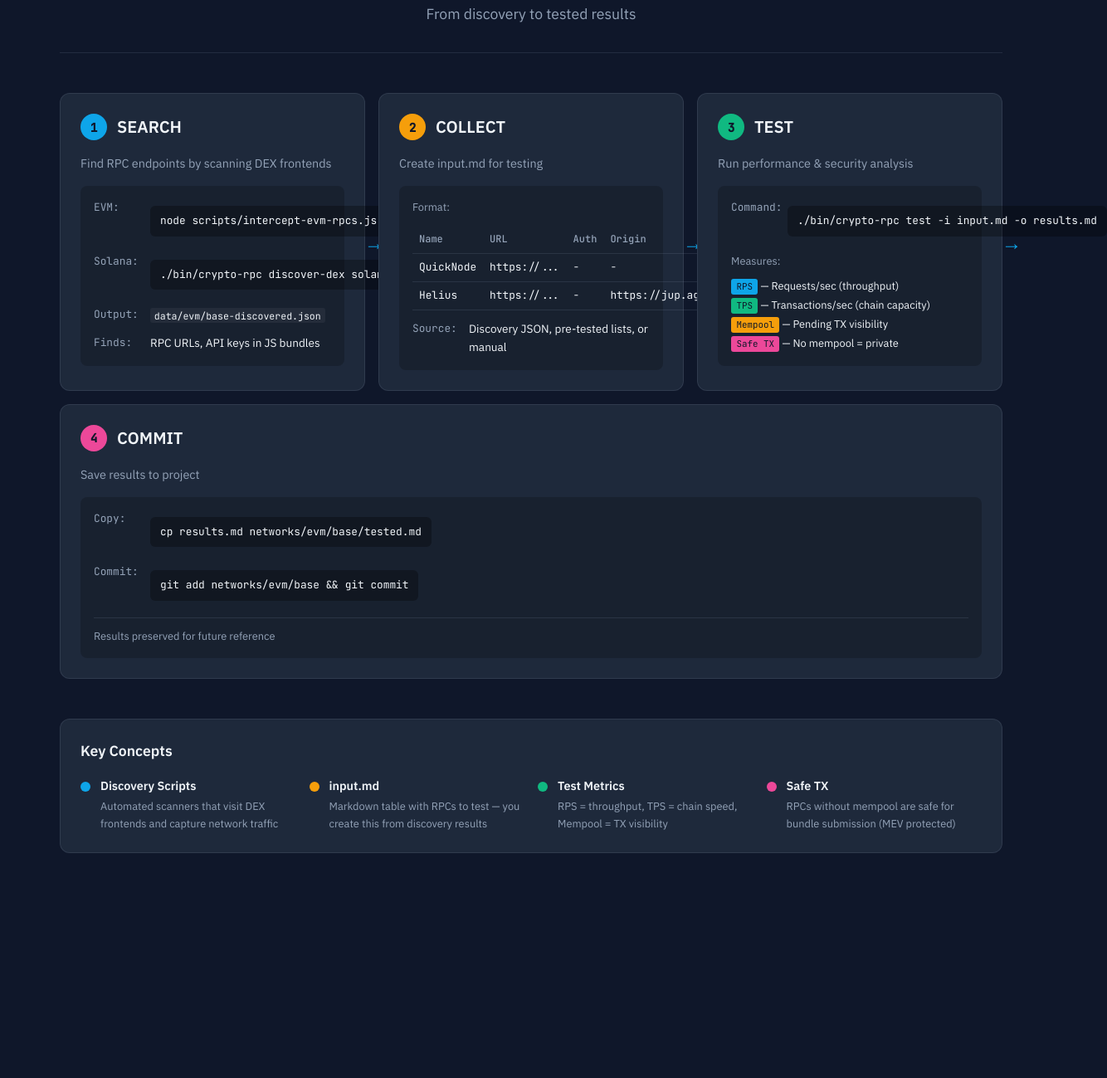
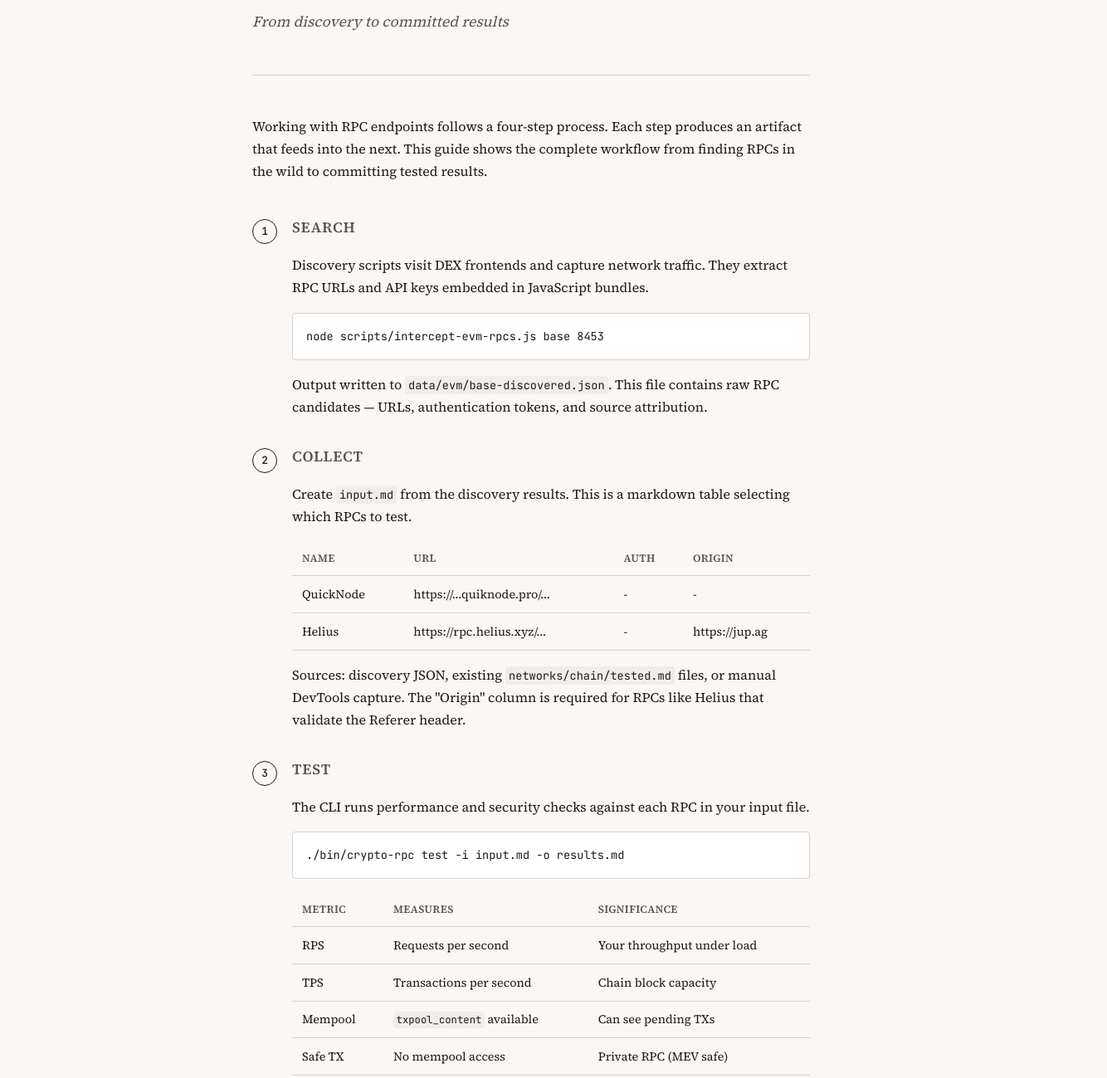
Before and after one commit to VenTheZone/crypto-rpc-library, a website: page docs/guides/workflow-visual.html in a window 1280 px wide. Shown: the part 120-1419 px from the top of the page at 83% size, 1334 px wide, since content can reach past the window. Before the commit the page ends 1180 px from the top, so only its background shows below. Drawn offline with Linux system fonts and the light colour scheme.

Commit message:
docs: rewrite visual guide with editorial aesthetic
Replaced cyan-pink-amber neon palette (AI slop) with warm paper/ink theme:
- Source Serif 4 for body text, JetBrains Mono for code
- Terracotta/sage accent colors
- Cream background (#faf7f5) with subtle borders
- Headings: uppercase instead of emoji icons
- Numbered steps with circle markers
- Collapsed card grid into tight editorial layout
- Added Common Patterns section with API key, Origin header,
  and mempool detection explanations
- Typography now has clear hierarchy: lede intro, numbered steps,
  tables, note callouts

Self-contained HTML, single page, no dependencies.

```diff
--- a/docs/guides/workflow-visual.html
+++ b/docs/guides/workflow-visual.html
@@ -3,253 +3,164 @@
 <head>
     <meta charset="UTF-8">
     <meta name="viewport" content="width=device-width, initial-scale=1.0">
-    <title>Crypto-RPC Workflow Guide</title>
-    <link href="https://fonts.googleapis.com/css2?family=IBM+Plex+Sans:wght@400;500;600&family=JetBrains+Mono:wght@400;500&display=swap" rel="stylesheet">
+    <title>Crypto-RPC Workflow</title>
+    <link href="https://fonts.googleapis.com/css2?family=Source+Serif+4:ital,opsz,wght@0..1,8..60,400..600&family=JetBrains+Mono:wght@400;500&display=swap" rel="stylesheet">
     <style>
         :root {
-            --bg: #0f172a;
-            --surface: #1e293b;
-            --surface-raised: #334155;
-            --border: rgba(148, 163, 184, 0.15);
-            --text: #f1f5f9;
-            --text-dim: #94a3b8;
-            --accent-1: #0ea5e9;
-            --accent-2: #10b981;
-            --accent-3: #f59e0b;
-            --accent-4: #ec4899;
+            --bg: #faf7f5;
+            --text: #1c1917;
+            --text-dim: #57534e;
+            --border: #d6d3d1;
+            --surface: #fff;
+            --accent-primary: #c2410c;
+            --accent-secondary: #65a30d;
         }
 
-        * {
-            margin: 0;
-            padding: 0;
-            box-sizing: border-box;
-        }
+        * { margin: 0; padding: 0; box-sizing: border-box; }
 
         body {
-            font-family: 'IBM Plex Sans', system-ui, sans-serif;
+            font-family: 'Source Serif 4', Georgia, serif;
             background: var(--bg);
             color: var(--text);
-            line-height: 1.6;
-            min-height: 100vh;
+            line-height: 1.7;
+            font-size: 16px;
         }
 
         .container {
-            max-width: 1200px;
+            max-width: 720px;
             margin: 0 auto;
-            padding: 2rem;
+            padding: 4rem 1.5rem;
         }
 
         header {
-            text-align: center;
             margin-bottom: 3rem;
-            padding: 2rem 0;
+            padding-bottom: 2rem;
             border-bottom: 1px solid var(--border);
         }
 
         h1 {
-            font-size: 2rem;
+            font-size: 2.2rem;
             font-weight: 600;
+            letter-spacing: -0.02em;
             margin-bottom: 0.5rem;
-            letter-spacing: -0.02em;
         }
 
-        .subtitle {
+        .lede {
             color: var(--text-dim);
             font-size: 1.1rem;
+            font-style: italic;
         }
 
-        /* Workflow Diagram */
-        .workflow {
-            display: flex;
-            align-items: stretch;
-            gap: 1rem;
-            margin: 3rem 0;
-            flex-wrap: wrap;
+        .section {
+            margin: 2.5rem 0;
         }
 
-        .step {
-            flex: 1;
-            min-width: 280px;
-            background: var(--surface);
-            border-radius: 12px;
-            padding: 1.5rem;
-            border: 1px solid var(--border);
-            position: relative;
+        h2 {
+            font-size: 1.1rem;
+            font-weight: 600;
+            text-transform: uppercase;
+            letter-spacing: 0.05em;
+            margin-bottom: 1rem;
+            color: var(--text-dim);
         }
 
-        .step::after {
-            content: "→";
-            position: absolute;
-            right: -1.5rem;
-            top: 50%;
-            transform: translateY(-50%);
-            color: var(--accent-1);
-            font-size: 1.5rem;
-            font-weight: bold;
-        }
-
-        .step:last-child::after {
-            display: none;
-        }
-
-        @media (max-width: 900px) {
-            .step::after {
-                content: "↓";
-                right: 50%;
-                top: 100%;
-                transform: translateX(50%);
-            }
-        }
-
-        .step-header {
-            display: flex;
-            align-items: center;
-            gap: 0.75rem;
+        p {
             margin-bottom: 1rem;
         }
 
-        .step-num {
-            width: 32px;
-            height: 32px;
+        pre {
+            font-family: 'JetBrains Mono', monospace;
+            font-size: 0.85rem;
+            background: var(--surface);
+            border: 1px solid var(--border);
+            border-radius: 4px;
+            padding: 1rem;
+            overflow-x: auto;
+            margin: 1rem 0;
+        }
+
+        code {
+            font-family: 'JetBrains Mono', monospace;
+            font-size: 0.85em;
+            background: rgba(0,0,0,0.04);
+            padding: 0.15em 0.3em;
+            border-radius: 3px;
+        }
+
+        table {
+            width: 100%;
+            border-collapse: collapse;
+            margin: 1rem 0;
+            font-size: 0.9rem;
+        }
+
+        th, td {
+            text-align: left;
+            padding: 0.6rem 0.75rem;
+            border-bottom: 1px solid var(--border);
+        }
+
+        th {
+            font-weight: 600;
+            font-size: 0.8rem;
+            text-transform: uppercase;
+            letter-spacing: 0.03em;
+            color: var(--text-dim);
+        }
+
+        .step-list {
+            list-style: none;
+            counter-reset: step;
+        }
+
+        .step-list li {
+            position: relative;
+            padding-left: 3rem;
+            margin-bottom: 2rem;
+            counter-increment: step;
+        }
+
+        .step-list li::before {
+            content: counter(step);
+            position: absolute;
+            left: 0;
+            top: 0.25rem;
+            width: 28px;
+            height: 28px;
+            border: 1.5px solid var(--text);
             border-radius: 50%;
             display: flex;
             align-items: center;
             justify-content: center;
-            font-weight: 600;
-            font-size: 0.9rem;
             font-family: 'JetBrains Mono', monospace;
+            font-size: 0.8rem;
+            font-weight: 500;
         }
 
-        .step-1 .step-num { background: var(--accent-1); color: var(--bg); }
-        .step-2 .step-num { background: var(--accent-3); color: var(--bg); }
-        .step-3 .step-num { background: var(--accent-2); color: var(--bg); }
-        .step-4 .step-num { background: var(--accent-4); color: var(--bg); }
-
-        .step-title {
-            font-size: 1.25rem;
-            font-weight: 600;
+        .note {
+            background: var(--surface);
+            border-left: 3px solid var(--accent-primary);
+            padding: 1rem 1.25rem;
+            margin: 1.5rem 0;
+            font-size: 0.95rem;
         }
 
-        .step-desc {
-            color: var(--text-dim);
-            font-size: 0.9rem;
-            margin-bottom: 1rem;
-        }
-
-        .step-details {
-            background: rgba(0, 0, 0, 0.2);
-            border-radius: 8px;
-            padding: 1rem;
-        }
-
-        .detail-row {
-            display: flex;
-            align-items: flex-start;
-            gap: 0.5rem;
-            margin-bottom: 0.75rem;
-            font-size: 0.85rem;
-        }
-
-        .detail-row:last-child {
-            margin-bottom: 0;
-        }
-
-        .detail-label {
-            color: var(--text-dim);
-            min-width: 60px;
-            font-family: 'JetBrains Mono', monospace;
-            font-size: 0.8rem;
-        }
-
-        .detail-value {
-            color: var(--text);
-        }
-
-        pre {
-            font-family: 'JetBrains Mono', monospace;
-            font-size: 0.8rem;
-            background: rgba(0, 0, 0, 0.3);
-            padding: 0.5rem 0.75rem;
-            border-radius: 6px;
-            overflow-x: auto;
-            margin: 0.5rem 0;
-        }
-
-        code {
-            font-family: 'JetBrains Mono', monospace;
-            background: rgba(255, 255, 255, 0.05);
-            padding: 0.1rem 0.3rem;
-            border-radius: 3px;
-            font-size: 0.85em;
-        }
-
-        /* Input/Output table */
-        .io-table {
-            width: 100%;
-            border-collapse: collapse;
-            margin: 0.5rem 0;
-            font-size: 0.8rem;
-        }
-
-        .io-table th,
-        .io-table td {
-            text-align: left;
-            padding: 0.4rem 0.5rem;
-            border-bottom: 1px solid var(--border);
-        }
-
-        .io-table th {
-            color: var(--text-dim);
-            font-weight: 500;
-            font-family: 'JetBrains Mono', monospace;
-            font-size: 0.75rem;
-        }
-
-        .io-table td {
-            font-family: 'JetBrains Mono', monospace;
-        }
-
-        /* Legend */
-        .legend {
-            margin-top: 3rem;
-            padding: 1.5rem;
-            background: var(--surface);
-            border-radius: 12px;
-            border: 1px solid var(--border);
-        }
-
-        .legend h3 {
-            margin-bottom: 1rem;
-            font-size: 1.1rem;
-        }
-
-        .legend-grid {
-            display: grid;
-            grid-template-columns: repeat(auto-fit, minmax(200px, 1fr));
-            gap: 1rem;
-        }
-
-        .legend-item {
-            display: flex;
-            align-items: flex-start;
-            gap: 0.75rem;
-        }
-
-        .legend-dot {
-            width: 12px;
-            height: 12px;
-            border-radius: 50%;
-            margin-top: 0.4rem;
-            flex-shrink: 0;
-        }
-
-        .legend-content h4 {
-            font-size: 0.9rem;
+        .note-title {
+            font-weight: 600;
             margin-bottom: 0.25rem;
         }
 
-        .legend-content p {
-            font-size: 0.8rem;
+        hr {
+            border: none;
+            border-top: 1px solid var(--border);
+            margin: 2.5rem 0;
+        }
+
+        footer {
+            margin-top: 3rem;
+            padding-top: 2rem;
+            border-top: 1px solid var(--border);
+            font-size: 0.9rem;
             color: var(--text-dim);
         }
     </style>
@@ -258,146 +169,107 @@
     <div class="container">
         <header>
             <h1>Crypto-RPC Workflow</h1>
-            <p class="subtitle">From discovery to tested results</p>
+            <p class="lede">From discovery to committed results</p>
         </header>
 
-        <div class="workflow">
-            <!-- Step 1: SEARCH -->
-            <div class="step step-1">
-                <div class="step-header">
-                    <div class="step-num">1</div>
-                    <div class="step-title">SEARCH</div>
-                </div>
-                <p class="step-desc">Find RPC endpoints by scanning DEX frontends</p>
-                <div class="step-details">
-                    <div class="detail-row">
-                        <span class="detail-label">EVM:</span>
-                        <div class="detail-value">
-                            <pre>node scripts/intercept-evm-rpcs.js base 8453</pre>
-                        </div>
-                    </div>
-                    <div class="detail-row">
-                        <span class="detail-label">Solana:</span>
-                        <div class="detail-value">
-                            <pre>./bin/crypto-rpc discover-dex solana</pre>
-                        </div>
-                    </div>
-                    <div class="detail-row">
-                        <span class="detail-label">Output:</span>
-                        <span class="detail-value"><code>data/evm/base-discovered.json</code></span>
-                    </div>
-                    <div class="detail-row">
-                        <span class="detail-label">Finds:</span>
-                        <span class="detail-value">RPC URLs, API keys in JS bundles</span>
-                    </div>
-                </div>
-            </div>
-
-            <!-- Step 2: COLLECT -->
-            <div class="step step-2">
-                <div class="step-header">
-                    <div class="step-num">2</div>
-                    <div class="step-title">COLLECT</div>
-                </div>
-                <p class="step-desc">Create input.md for testing</p>
-                <div class="step-details">
-                    <div style="margin-bottom: 0.75rem; font-size: 0.8rem; color: var(--text-dim);">Format:</div>
-                    <table class="io-table">
-                        <tr><th>Name</th><th>URL</th><th>Auth</th><th>Origin</th></tr>
-                        <tr><td>QuickNode</td><td>https://...</td><td>-</td><td>-</td></tr>
-                        <tr><td>Helius</td><td>https://...</td><td>-</td><td>https://jup.ag</td></tr>
-                    </table>
-                    <div class="detail-row" style="margin-top: 0.75rem;">
-                        <span class="detail-label">Source:</span>
-                        <span class="detail-value">Discovery JSON, pre-tested lists, or manual</span>
-                    </div>
-                </div>
-            </div>
-
-            <!-- Step 3: TEST -->
-            <div class="step step-3">
-                <div class="step-header">
-                    <div class="step-num">3</div>
-                    <div class="step-title">TEST</div>
-                </div>
-                <p class="step-desc">Run performance & security analysis</p>
-                <div class="step-details">
-                    <div class="detail-row">
-                        <span class="detail-label">Command:</span>
-                        <div class="detail-value">
-                            <pre>./bin/crypto-rpc test -i input.md -o results.md</pre>
-                        </div>
-                    </div>
-                    <div style="margin-bottom: 0.5rem; font-size: 0.8rem; color: var(--text-dim);">Measures:</div>
-                    <div style="font-size: 0.8rem; line-height: 1.8;">
-                        <code style="background: var(--accent-1); color: var(--bg); padding: 0.15rem 0.4rem;">RPS</code> — Requests/sec (throughput)<br/>
-                        <code style="background: var(--accent-2); color: var(--bg); padding: 0.15rem 0.4rem;">TPS</code> — Transactions/sec (chain capacity)<br/>
-                        <code style="background: var(--accent-3); color: var(--bg); padding: 0.15rem 0.4rem;">Mempool</code> — Pending TX visibility<br/>
-                        <code style="background: var(--accent-4); color: var(--bg); padding: 0.15rem 0.4rem;">Safe TX</code> — No mempool = private
-                    </div>
-                </div>
-            </div>
-
-            <!-- Step 4: COMMIT -->
-            <div class="step step-4">
-                <div class="step-header">
-                    <div class="step-num">4</div>
-                    <div class="step-title">COMMIT</div>
-                </div>
-                <p class="step-desc">Save results to project</p>
-                <div class="step-details">
-                    <div class="detail-row">
-                        <span class="detail-label">Copy:</span>
-                        <div class="detail-value">
-                            <pre>cp results.md networks/evm/base/tested.md</pre>
-                        </div>
-                    </div>
-                    <div class="detail-row">
-                        <span class="detail-label">Commit:</span>
-                        <div class="detail-value">
-                            <pre>git add networks/evm/base && git commit</pre>
-                        </div>
-                    </div>
-                    <div style="margin-top: 0.75rem; padding-top: 0.75rem; border-top: 1px solid var(--border); font-size: 0.8rem; color: var(--text-dim);">
-                        Results preserved for future reference
-                    </div>
-                </div>
-            </div>
+        <div class="section">
+            <p>
+                Working with RPC endpoints follows a four-step process. Each step produces an
+                artifact that feeds into the next. This guide shows the complete workflow from
+                finding RPCs in the wild to committing tested results.
+            </p>
         </div>
 
-        <div class="legend">
-            <h3>Key Concepts</h3>
-            <div class="legend-grid">
-                <div class="legend-item">
-                    <div class="legend-dot" style="background: var(--accent-1);"></div>
-                    <div class="legend-content">
-                        <h4>Discovery Scripts</h4>
-                        <p>Automated scanners that visit DEX frontends and capture network traffic</p>
-                    </div>
+        <ol class="step-list">
+            <li>
+                <h2>Search</h2>
+                <p>
+                    Discovery scripts visit DEX frontends and capture network traffic. They extract
+                    RPC URLs and API keys embedded in JavaScript bundles.
+                </p>
+                <pre>node scripts/intercept-evm-rpcs.js base 8453</pre>
+                <p>
+                    Output written to <code>data/evm/base-discovered.json</code>. This file contains
+                    raw RPC candidates — URLs, authentication tokens, and source attribution.
+                </p>
+            </li>
+
+            <li>
+                <h2>Collect</h2>
+                <p>
+                    Create <code>input.md</code> from the discovery results. This is a markdown table
+                    selecting which RPCs to test.
+                </p>
+                <table>
+                    <tr><th>Name</th><th>URL</th><th>Auth</th><th>Origin</th></tr>
+                    <tr><td>QuickNode</td><td>https://…quiknode.pro/…</td><td>-</td><td>-</td></tr>
+                    <tr><td>Helius</td><td>https://rpc.helius.xyz/…</td><td>-</td><td>https://jup.ag</td></tr>
+                </table>
+                <p>
+                    Sources: discovery JSON, existing <code>networks/chain/tested.md</code> files,
+                    or manual DevTools capture. The "Origin" column is required for RPCs like Helius
+                    that validate the Referer header.
+                </p>
+            </li>
+
+            <li>
+                <h2>Test</h2>
+                <p>
+                    The CLI runs performance and security checks against each RPC in your input file.
+                </p>
+                <pre>./bin/crypto-rpc test -i input.md -o results.md</pre>
+                <table>
+                    <tr><th>Metric</th><th>Measures</th><th>Significance</th></tr>
+                    <tr><td>RPS</td><td>Requests per second</td><td>Your throughput under load</td></tr>
+                    <tr><td>TPS</td><td>Transactions per second</td><td>Chain block capacity</td></tr>
+                    <tr><td>Mempool</td><td><code>txpool_content</code> available</td><td>Can see pending TXs</td></tr>
+                    <tr><td>Safe TX</td><td>No mempool access</td><td>Private RPC (MEV safe)</td></tr>
+                </table>
+                <div class="note">
+                    <div class="note-title">Reading results</div>
+                    "Safe TX" means the RPC does not expose pending transactions. These endpoints
+                    are safe for bundle submission without frontrunning risk.
                 </div>
-                <div class="legend-item">
-                    <div class="legend-dot" style="background: var(--accent-3);"></div>
-                    <div class="legend-content">
-                        <h4>input.md</h4>
-                        <p>Markdown table with RPCs to test — you create this from discovery results</p>
-                    </div>
-                </div>
-                <div class="legend-item">
-                    <div class="legend-dot" style="background: var(--accent-2);"></div>
-                    <div class="legend-content">
-                        <h4>Test Metrics</h4>
-                        <p>RPS = throughput, TPS = chain speed, Mempool = TX visibility</p>
-                    </div>
-                </div>
-                <div class="legend-item">
-                    <div class="legend-dot" style="background: var(--accent-4);"></div>
-                    <div class="legend-content">
-                        <h4>Safe TX</h4>
-                        <p>RPCs without mempool are safe for bundle submission (MEV protected)</p>
-                    </div>
-                </div>
-            </div>
+            </li>
+
+            <li>
+                <h2>Commit</h2>
+                <p>
+                    Copy results to the permanent record and commit to version control.
+                </p>
+                <pre>cp results.md networks/evm/base/tested.md
+git add networks/evm/base/tested.md
+git commit -m "test(base): add RPCs from PancakeSwap discovery"</pre>
+            </li>
+        </ol>
+
+        <hr>
+
+        <div class="section">
+            <h2>Common Patterns</h2>
+            <p>
+                <strong>API Key Extraction.</strong> Discovery finds keys in JS bundles. Patterns include
+                <code>*.quiknode.pro/*</code>, <code>*.alchemy.com/v2/*</code>,
+                <code>rpc.ankr.com/*</code>. These are long-lived tokens embedded in production frontend code.
+            </p>
+            <p>
+                <strong>Origin Requirements.</strong> Some RPCs validate the Origin header. Helius Jupiter
+                requires <code>Origin: https://jup.ag</code>. Without this, requests return 403. The Origin
+                column in your input table handles this.
+            </p>
+            <p>
+                <strong>Mempool Detection.</strong> The test CLI calls <code>txpool_content</code>.
+                If the method exists and returns pending transactions, "Mempool" is yes.
+                If the RPC returns "method not found" (-32601), "Mempool" is no and "Safe TX" is yes.
+            </p>
         </div>
+
+        <footer>
+            <p>
+                See README.md for full documentation. Pre-tested RPCs by chain are in
+                <code>networks/</code>. Discovery scripts are in <code>scripts/</code>.
+            </p>
+        </footer>
     </div>
 </body>
 </html>
```
